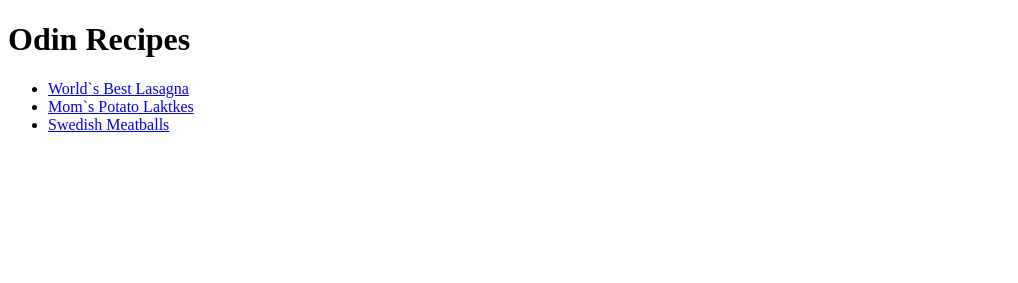
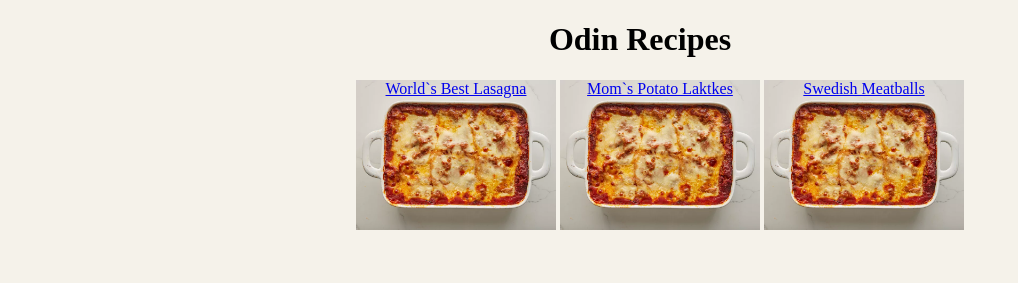
Before and after one commit to ssandis15/odin-recipes, a plain HTML site: page index.html in a window 1280 px wide. Shown: the whole page, without its empty margins (0-1018 px from the left). Drawn offline with Linux system fonts and the light colour scheme.

Commit message:
Added style.css, background-color,nav-images

```diff
--- a/index.html
+++ b/index.html
@@ -2,15 +2,21 @@
 <html lang="en">
 <head>
     <meta charset="UTF-8">
+    <link rel="stylesheet" href="style/style.css">
     <meta name="viewport" content="width=device-width, initial-scale=1.0">
     <title>Odin Recipes</title>
 </head>
 <body>
-    <h1>Odin Recipes</h1>
-    <ul>
-        <li><a href="recipes/lasagna.html">World`s Best Lasagna</a></li>
-        <li><a href="recipes/mompotatolatkes.html">Mom`s Potato Laktkes</a></li>
-        <li><a href="recipes/sedish-meatball.html">Swedish Meatballs</a></li>
-    </ul>
+    <div>
+        <h1 id="OdinTitle">Odin Recipes</h1>
+    </div>
+    <div class="menu">
+        <ul>
+
+            <li><a href="recipes/lasagna.html" id="link1">World`s Best Lasagna</a></li>
+            <li><a href="recipes/mompotatolatkes.html"id="link2">Mom`s Potato Laktkes</a></li>
+            <li><a href="recipes/sedish-meatball.html"id="link3">Swedish Meatballs</a></li>
+        </ul>
+    </div>
 </body>
 </html>
--- /dev/null
+++ b/style/style.css
@@ -0,0 +1,43 @@
+body{
+    background-color: #f5f2ea;
+
+}
+#OdinTitle{
+    text-align: center;
+}
+.menu{
+    text-align: center;
+
+}
+
+ul li{
+    list-style: none;
+    display: inline-block;
+}
+
+#link1{
+    background-image: url(bestlasanga.png) ;
+    background-size: 200px;
+    background-repeat: no-repeat;
+    display: block;
+    margin: 0px;
+    width: 200px;
+    height: 200px;
+}
+#link2{
+    background-image: url(bestlasanga.png) ;
+    background-size: 200px;
+    background-repeat: no-repeat;
+    display: block;
+    margin: 0px;
+    width: 200px;
+    height: 200px;
+}#link3{
+    background-image: url(bestlasanga.png) ;
+    background-size: 200px;
+    background-repeat: no-repeat;
+    display: block;
+    margin: 0px;
+    width: 200px;
+    height: 200px;
+}
```
Also changed, not shown: style/bestlasanga.png (added).
